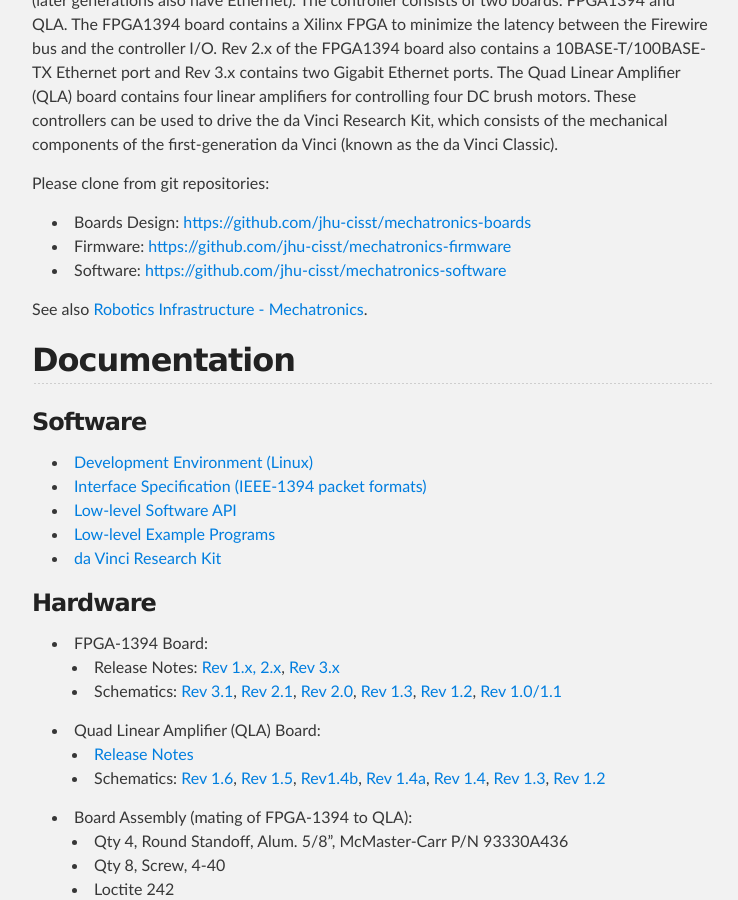
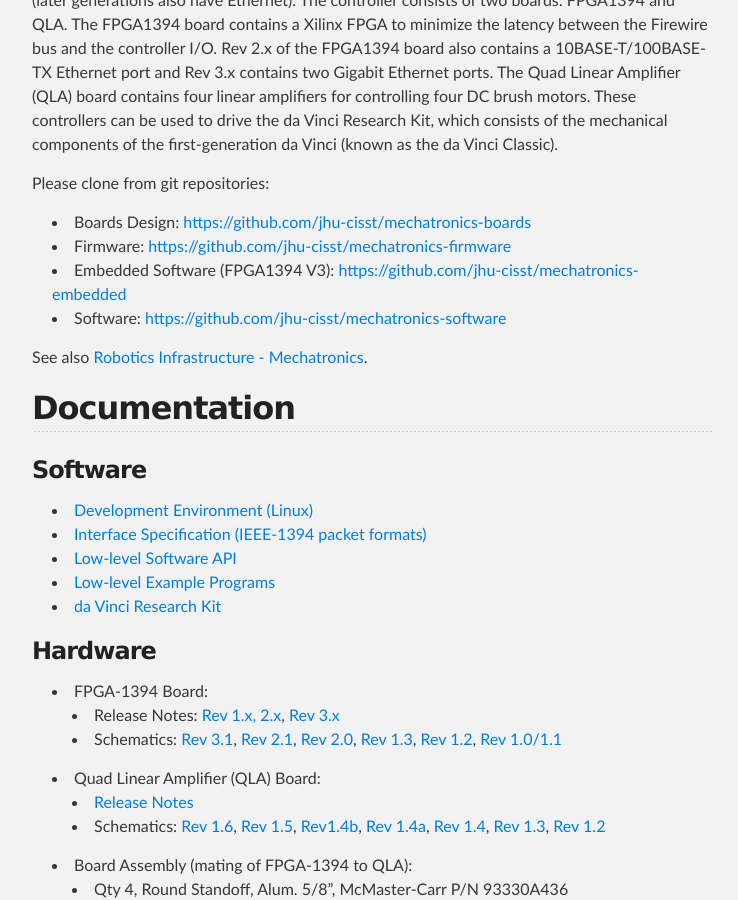
Before and after one commit to jhu-cisst/mechatronics, a Jekyll site: the page built from index.md, in a window 1280 px wide and 900 px high, scrolled down 701 px. Shown: the whole window, without its empty margins (268-1006 px from the left). Built offline with Jekyll 4.4.1, drawn with Linux system fonts in a browser that asks for light colours; some of the changed lines change nothing that is shown.

Commit message:
Added link for embedded software (FPGA V3) and updated links for FPGA V3.1 and QLA V1.6

```diff
--- a/index.md
+++ b/index.md
@@ -13,6 +13,7 @@
 Please clone from git repositories:
  - Boards Design: [https://github.com/jhu-cisst/mechatronics-boards](https://github.com/jhu-cisst/mechatronics-boards)
  - Firmware: [https://github.com/jhu-cisst/mechatronics-firmware](https://github.com/jhu-cisst/mechatronics-firmware)
+ - Embedded Software (FPGA1394 V3): [https://github.com/jhu-cisst/mechatronics-embedded](https://github.com/jhu-cisst/mechatronics-embedded)
  - Software: [https://github.com/jhu-cisst/mechatronics-software](https://github.com/jhu-cisst/mechatronics-software)
 
 See also  [Robotics Infrastructure - Mechatronics](http://lcsr.jhu.edu/robotics-infrastructure-development-project).
@@ -30,10 +31,10 @@
 ### Hardware
  * FPGA-1394 Board:
    * Release Notes: [Rev 1.x, 2.x](https://github.com/jhu-cisst/FPGA1394#release-notes), [Rev 3.x](https://github.com/jhu-cisst/FPGA1394V3#release-notes)
-   * Schematics: [Rev 3.1](https://github.com/jhu-cisst/FPGA1394V3/blob/main/FPGA1394V3-Schematics.pdf), [Rev 2.1](https://github.com/jhu-cisst/FPGA1394/blob/Rev2.1/FPGA1394-Schematics.pdf), [Rev 2.0](https://github.com/jhu-cisst/FPGA1394/blob/Rev2.0/FPGA1394-Schematics.pdf), [Rev 1.3](https://github.com/jhu-cisst/FPGA1394/blob/Rev1.3/FPGA1394-Schematics.pdf), [Rev 1.2](https://github.com/jhu-cisst/FPGA1394/blob/Rev1.2/FPGA1394-Schematics.pdf), [Rev 1.0/1.1](https://github.com/jhu-cisst/FPGA1394/blob/Rev1.1/FPGA1394-Schematics.pdf)
+   * Schematics: [Rev 3.1](https://github.com/jhu-cisst/FPGA1394V3/blob/Rev3.1/FPGA1394V3-Schematics.pdf), [Rev 2.1](https://github.com/jhu-cisst/FPGA1394/blob/Rev2.1/FPGA1394-Schematics.pdf), [Rev 2.0](https://github.com/jhu-cisst/FPGA1394/blob/Rev2.0/FPGA1394-Schematics.pdf), [Rev 1.3](https://github.com/jhu-cisst/FPGA1394/blob/Rev1.3/FPGA1394-Schematics.pdf), [Rev 1.2](https://github.com/jhu-cisst/FPGA1394/blob/Rev1.2/FPGA1394-Schematics.pdf), [Rev 1.0/1.1](https://github.com/jhu-cisst/FPGA1394/blob/Rev1.1/FPGA1394-Schematics.pdf)
  * Quad Linear Amplifier (QLA) Board:
    * [Release Notes](https://github.com/jhu-cisst/QLA#release-notes)
-   * Schematics: [Rev 1.6](https://github.com/jhu-cisst/QLA/blob/master/QLA-Schematics.pdf), [Rev 1.5](https://github.com/jhu-cisst/QLA/blob/Rev1.5/QLA-Schematics.pdf), [Rev1.4b](https://github.com/jhu-cisst/QLA/blob/Rev1.4b/QLA-Schematics.pdf), [Rev 1.4a](https://github.com/jhu-cisst/QLA/blob/Rev1.4a/QLA-Schematics.pdf), [Rev 1.4](https://github.com/jhu-cisst/QLA/blob/Rev1.4/QLA-Schematics.pdf), [Rev 1.3](https://github.com/jhu-cisst/QLA/blob/Rev1.3-2014/QLA-Schematics.pdf), [Rev 1.2](https://github.com/jhu-cisst/QLA/blob/Rev1.2/QLA-Schematics.pdf)
+   * Schematics: [Rev 1.6](https://github.com/jhu-cisst/QLA/blob/Rev1.6/QLA-Schematics.pdf), [Rev 1.5](https://github.com/jhu-cisst/QLA/blob/Rev1.5/QLA-Schematics.pdf), [Rev1.4b](https://github.com/jhu-cisst/QLA/blob/Rev1.4b/QLA-Schematics.pdf), [Rev 1.4a](https://github.com/jhu-cisst/QLA/blob/Rev1.4a/QLA-Schematics.pdf), [Rev 1.4](https://github.com/jhu-cisst/QLA/blob/Rev1.4/QLA-Schematics.pdf), [Rev 1.3](https://github.com/jhu-cisst/QLA/blob/Rev1.3-2014/QLA-Schematics.pdf), [Rev 1.2](https://github.com/jhu-cisst/QLA/blob/Rev1.2/QLA-Schematics.pdf)
  * Board Assembly (mating of FPGA-1394 to QLA):
    * Qty 4, Round Standoff, Alum. 5/8", McMaster-Carr P/N 93330A436
    * Qty 8, Screw, 4-40
```
